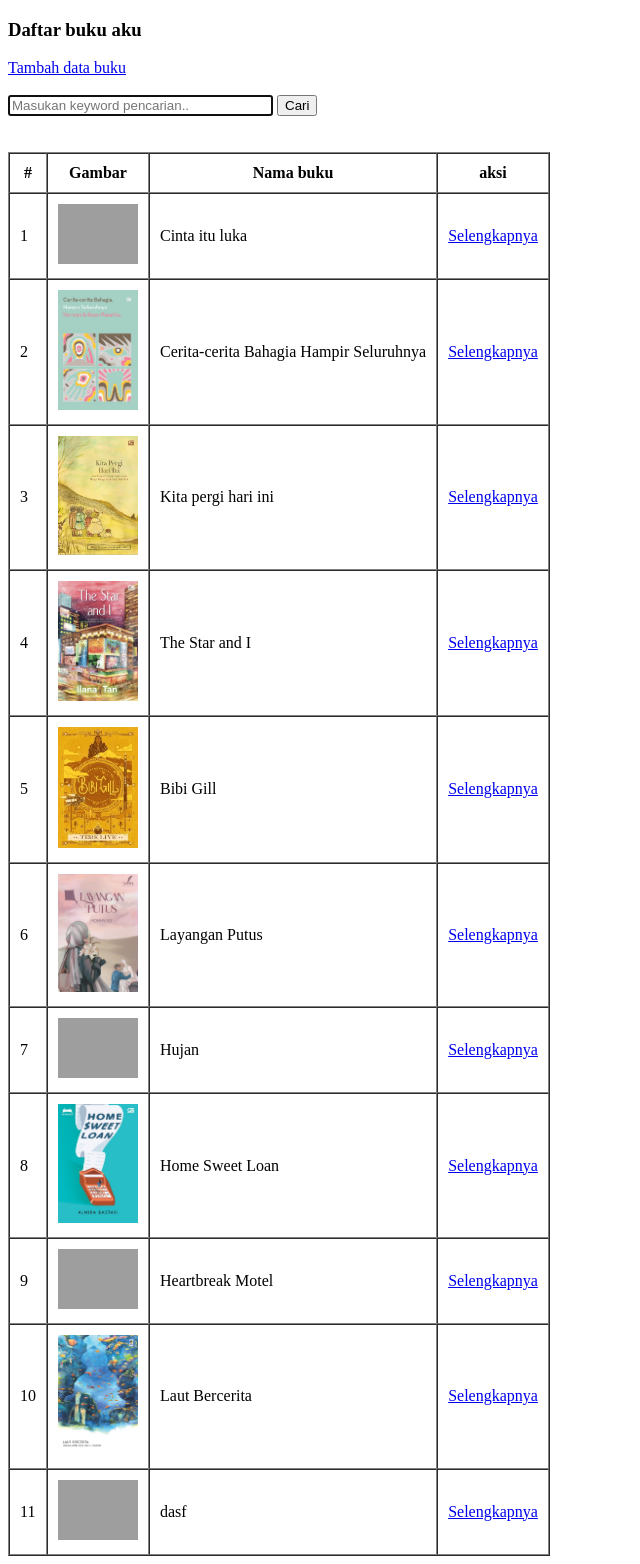
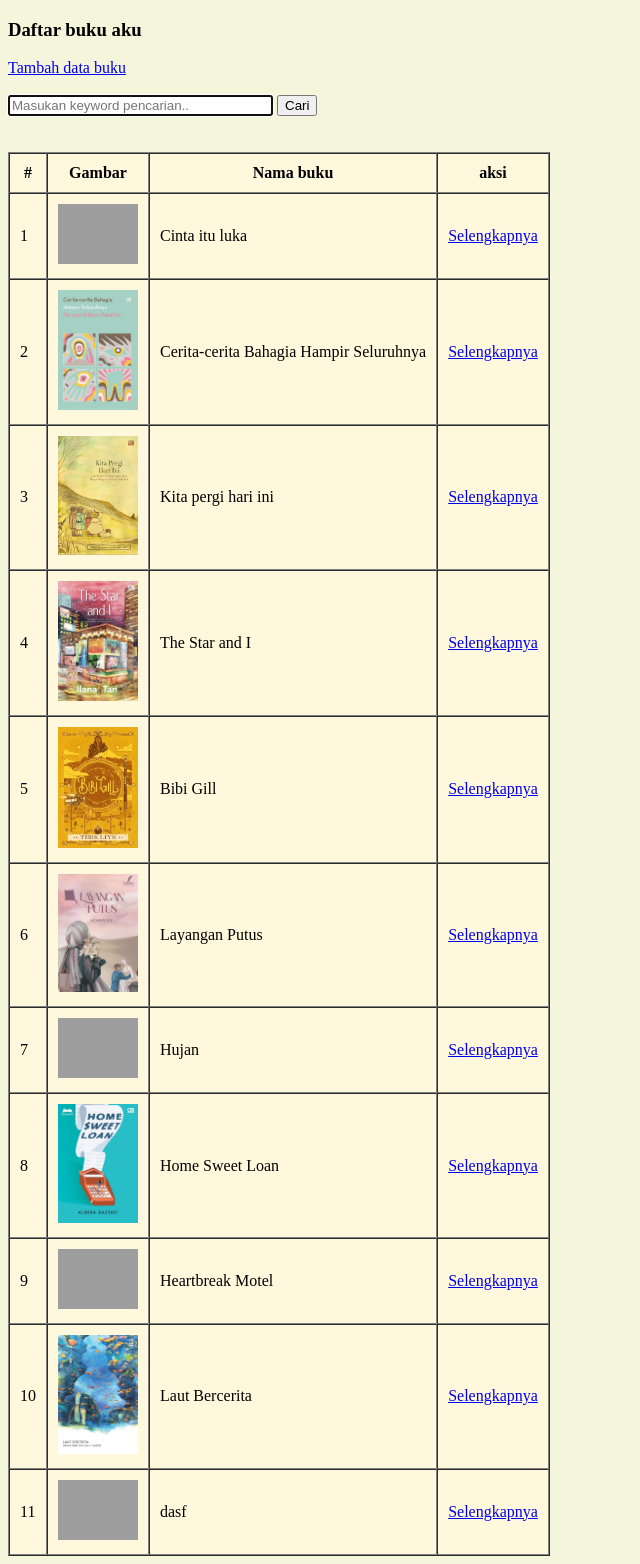
Before and after one commit to Dika007/prakweb_c_203040163, a PHP site: page /coba.php in a window 1280 px wide. Shown: the whole page, without its empty margins (0-640 px from the left). Run offline with PHP 8.4, Linux system fonts and the light colour scheme; data comes from the database, SQL or seed files in the repository; grey boxes are pictures that could not be loaded.

Commit message:
Menambahkan background

```diff
--- a/pw/coba.php
+++ b/pw/coba.php
@@ -29,6 +29,7 @@ if (isset($_POST['cari'])) {
   <meta charset="UTF-8">
   <meta http-equiv="X-UA-Compatible" content="IE=edge">
   <meta name="viewport" content="width=device-width, initial-scale=1.0">
+  <link rel="stylesheet" type="text/css" href="style.css">
   <title>Daftar buku</title>
 </head>
 
--- /dev/null
+++ b/pw/style.css
@@ -0,0 +1,9 @@
+body {
+  background: Beige;
+
+}
+
+table {
+  background: Cornsilk;
+
+}
```
